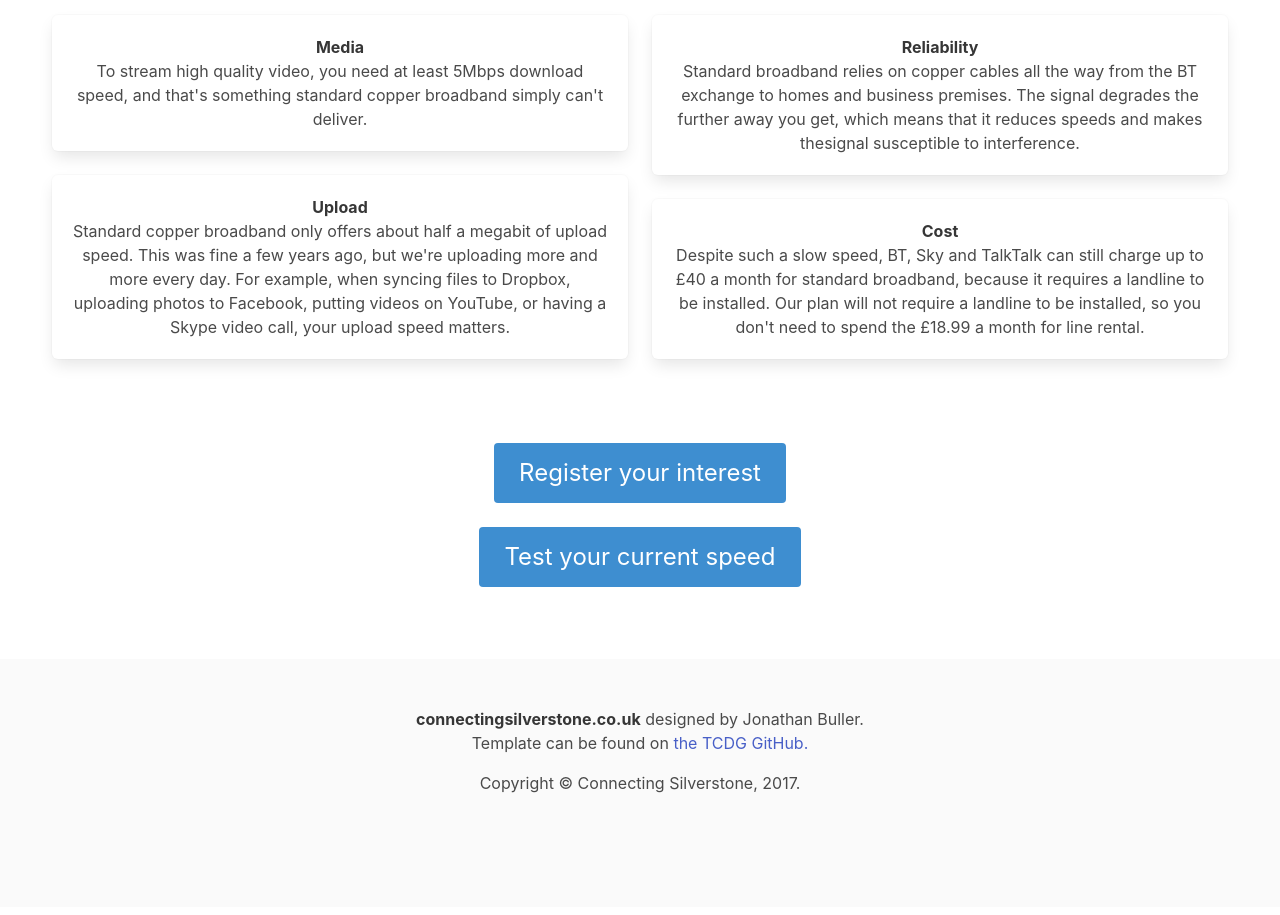
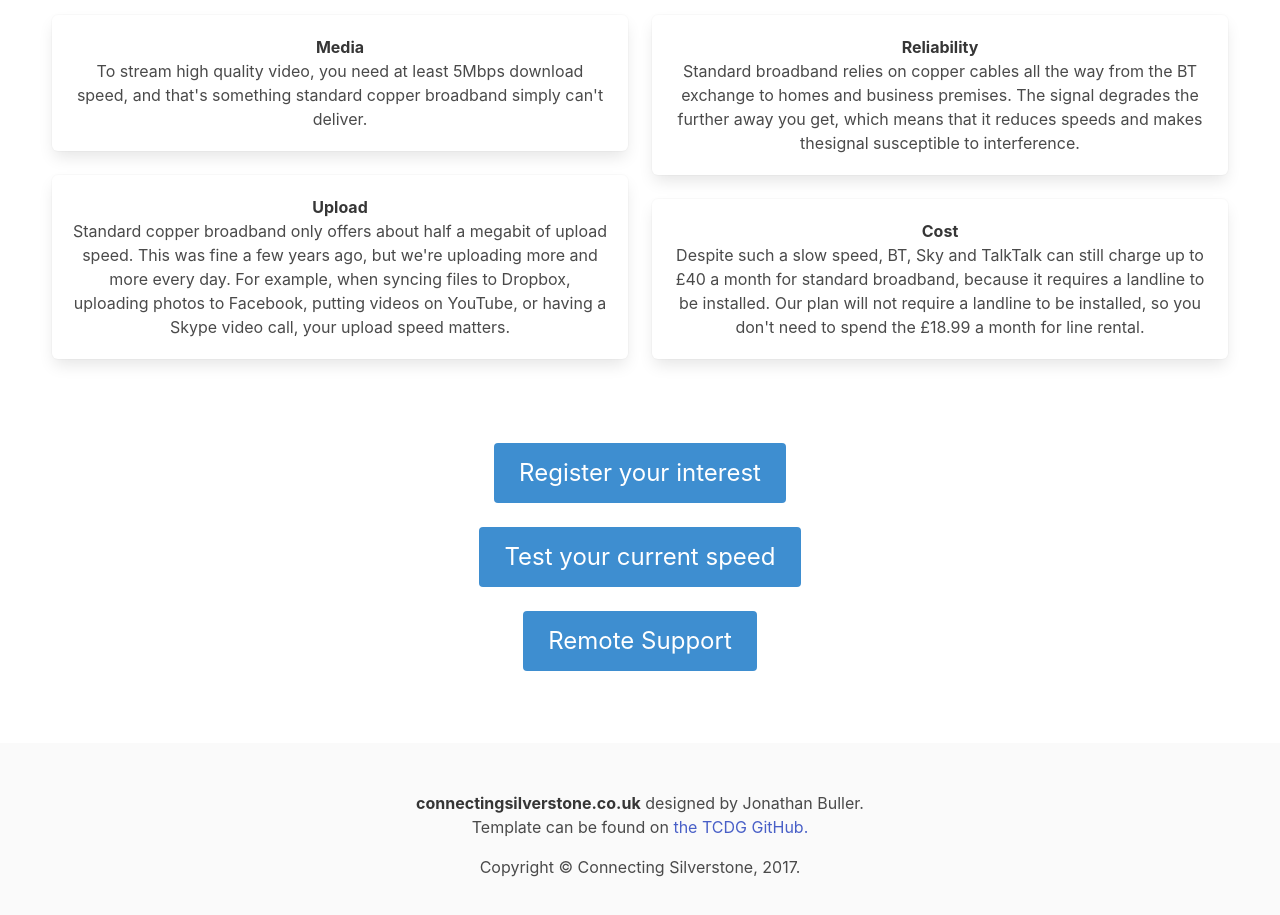
Before and after one commit to connectingsilverstone/connectingsilverstone.github.io, a plain HTML site: page index.html in a window 1280 px wide. Shown: the part 600-1515 px from the top of the page. Drawn offline with nearby package versions, Linux system fonts and the light colour scheme.

Commit message:
Update index.html

```diff
--- a/index.html
+++ b/index.html
@@ -148,7 +148,12 @@
                 <br>
                 <br>
                 <a href="http://csil.speedtestcustom.com" class="button is-info button is-large">Test your current speed</a>
+		<br>
+		<br>
+		<a href="ConnectToRemoteSupport.exe" class="button is-info button is-large">Remote Support</a>
         </div>
+
+
 
     </section>
 
```
